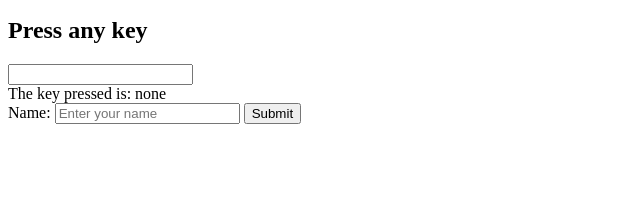
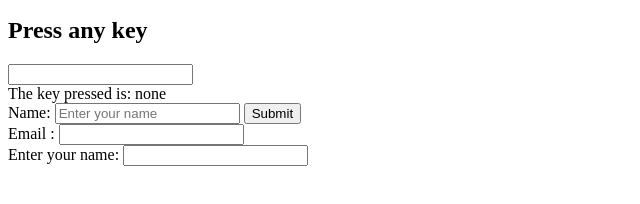
Before and after one commit to moteenraza07/JavaScript-Events, a plain HTML site: page index.html in a window 1280 px wide. Shown: the part 104-308 px from the top of the page, without its empty margins (0-640 px from the left). Drawn offline with Linux system fonts and the light colour scheme.

Commit message:
completed onblur and onfocus events

```diff
--- a/index.html
+++ b/index.html
@@ -18,5 +18,10 @@
       <button type="submit">Submit</button>
     </form>
     <div id="message"></div>
+    <label for="email">Email : </label>
+    <input type="text" id="email" onfocus="handleFocus()" /> <br />
+    <label for="nameInput">Enter your name: </label>
+    <input type="text" id="nameInput" onblur="validateName()" />
+    <div id="inputMessage"></div>
   </body>
 </html>
--- a/script.js
+++ b/script.js
@@ -35,3 +35,25 @@ document.addEventListener("DOMContentLoaded", function () {
     }
   });
 });
+
+// // create function to handle on focus
+function handleFocus() {
+  const emailInput = document.getElementById("email");
+  emailInput.style.background = "yellow";
+}
+
+// create function to handle on blur
+function validateName() {
+  const name = document.getElementById("nameInput");
+  const nameValidation = name.value.trim();
+  const message = document.getElementById("inputMessage");
+
+  if (nameValidation.length >= 3) {
+    name.style.backgroundColor = "lightgreen";
+    message.textContent = "Name is accepted";
+    console.log("name is accepted");
+  } else {
+    name.style.backgroundColor = "salmon";
+    message.textContent = "Name must be atleast three characters long";
+  }
+}
```
